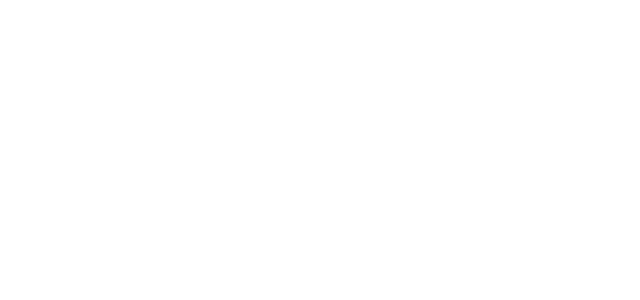
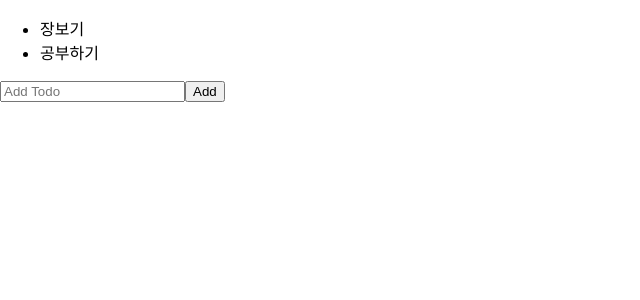
Before and after one commit to mireyhgnay/toy-react-todolist, a React (Create React App) app in the folder todolist/: page / in a window 1280 px wide. Shown: the top 300 px of the page, without its empty margins (0-640 px from the left). Built offline with nearby package versions, Linux system fonts and the light colour scheme.

Commit message:
Feat : ToDoList Add 기능

```diff
--- a/todolist/package.json
+++ b/todolist/package.json
@@ -10,6 +10,7 @@
     "react-dom": "^18.2.0",
     "react-icons": "^4.8.0",
     "react-scripts": "5.0.1",
+    "uuid": "^9.0.0",
     "web-vitals": "^2.1.4"
   },
   "scripts": {
--- a/todolist/public/index.html
+++ b/todolist/public/index.html
@@ -24,7 +24,7 @@
       work correctly both with client-side routing and a non-root public URL.
       Learn how to configure a non-root public URL by running `npm run build`.
     -->
-    <title>React App</title>
+    <title>To Do List</title>
   </head>
   <body>
     <noscript>You need to enable JavaScript to run this app.</noscript>
--- a/todolist/src/App.js
+++ b/todolist/src/App.js
@@ -1,7 +1,12 @@
 import "./App.css";
+import TodoList from "./components/TodoList/TodoList";
 
 function App() {
-  return <div className="App"></div>;
+  return (
+    <div>
+      <TodoList />
+    </div>
+  );
 }
 
 export default App;
--- /dev/null
+++ b/todolist/src/components/AddTodo/AddTodo.jsx
@@ -0,0 +1,28 @@
+import React, { useState } from 'react';
+import { v4 as uuidv4 } from 'uuid';
+
+export default function AddTodo({ onAdd }) {
+  const [text, setText] = useState('');
+  // form 태그의 특성 : 텍스트를 바로 입력하고 입력되는 것을 상태로 설정해주어야한다.
+  const handleChange = (e) => setText(e.target.value);
+  const handleSubmit = (e) => {
+    e.preventDefault();
+    // 아무것도 입력하지 않았을 경우
+    if (text.trim().length === 0) { // trim() : 앞,뒤의 여백을 없애준다.
+      return;
+    }
+    onAdd({ id: uuidv4(), text, status: 'active' });
+    setText(''); // button 클릭시(handleSubmit) input text 초기화
+  };
+  return (
+    <form onSubmit={handleSubmit}>
+      <input
+        type='text'
+        placeholder='Add Todo'
+        value={text}
+        onChange={handleChange}
+      />
+      <button>Add</button>
+    </form>
+  );
+}
--- /dev/null
+++ b/todolist/src/components/TodoList/TodoList.jsx
@@ -0,0 +1,25 @@
+import React, { useState } from 'react';
+import AddTodo from '../AddTodo/AddTodo';
+
+export default function TodoList() {
+  // todos : 해야할 일 전체를 담고있는 데이터
+  // setTodos : 담고있는 그 데이터를 변경하고 업데이트
+  const [todos, setTodos] = useState([
+    { id: '123', text: '장보기', status: 'active' },
+    { id: '124', text: '공부하기', status: 'active' },
+  ]);
+
+  // 추가된 새로운 아이템을 props todo로 받아 todos를 업데이트한다.
+  // 기존 것을 가져오고, 새로운 todo를 업데이트
+  const handleAdd = (todo) => setTodos([...todos, todo]);
+  return (
+    <section>
+      <ul>
+        {todos.map((item) => (
+          <li key={item.id}>{item.text}</li>
+        ))}
+      </ul>
+      <AddTodo onAdd={handleAdd} />
+    </section>
+  );
+}
```
Also changed, not shown: 2 other files (tests, documents, lock files or other folders).
